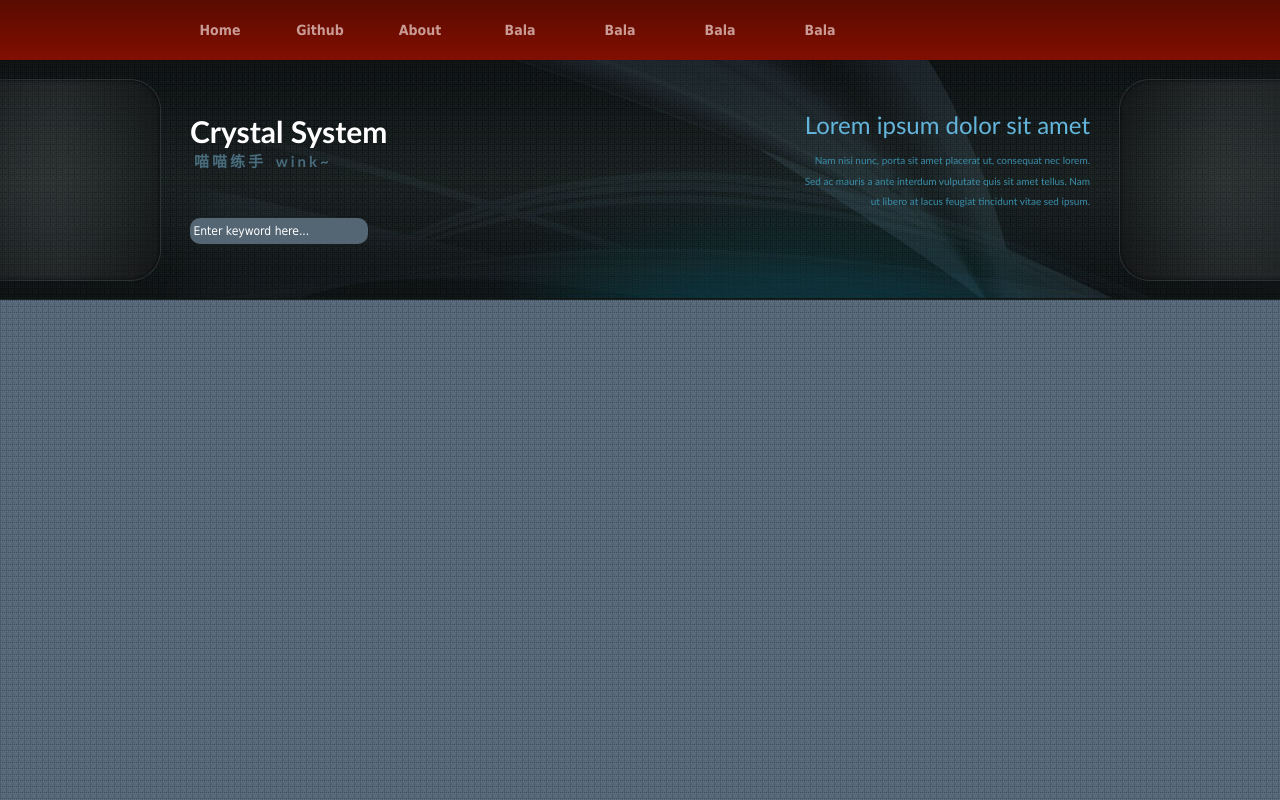
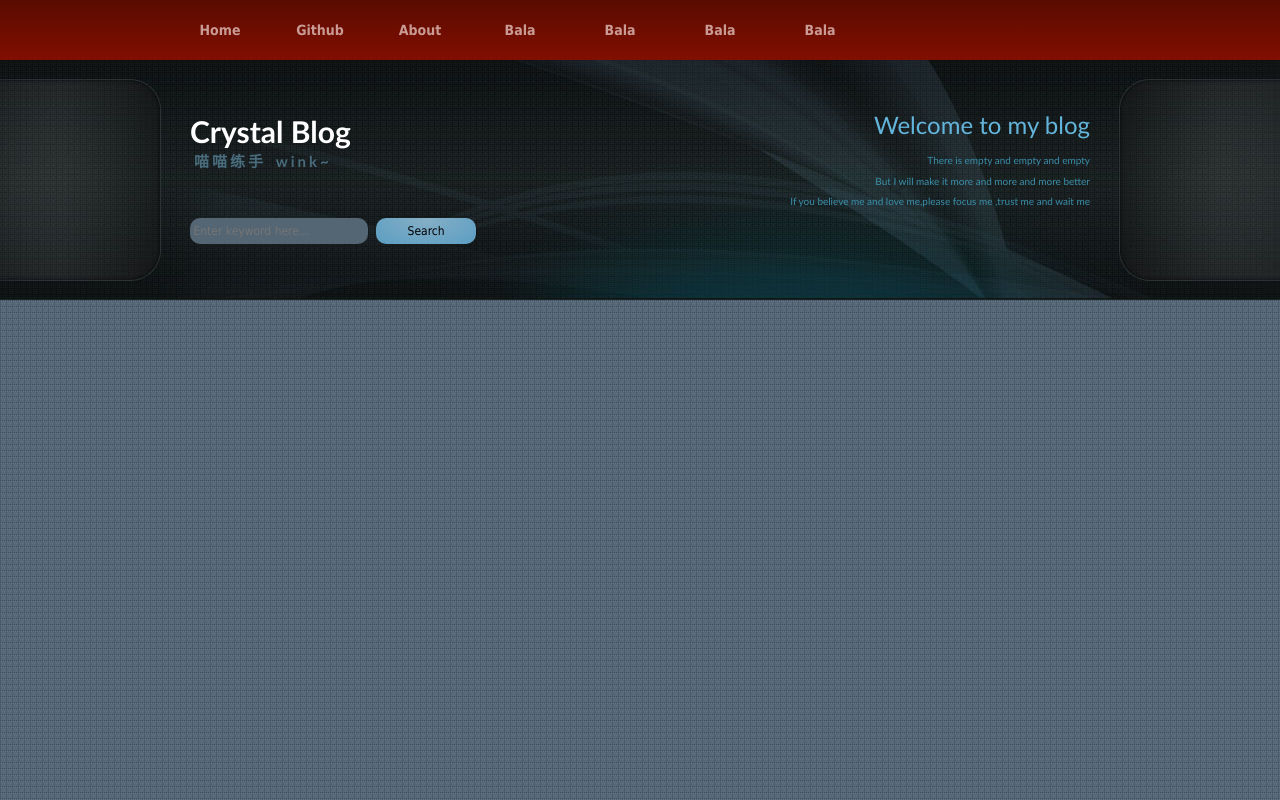
Before and after one commit to QAQMiao/About-Javascript, a plain HTML site: page index.html in a window 1280 px wide. Shown: the top 800 px of the page. Drawn offline with Linux system fonts and the light colour scheme.

Commit message:
I dont know

```diff
--- a/index.html
+++ b/index.html
@@ -27,17 +27,18 @@
         </div>
         <div id = "head">
             <div id = "hLeft">
-                <h2>Crystal System</h2>
+                <h2>Crystal Blog</h2>
                 <p id = "discribe">喵喵练手 wink~</p>
                 <form>
-                  <input type="text"class = "radiusS" id = "in1" value = " Enter keyword here..."></input>
+                  <input type="text"class = "radiusS" id = "in1" placeholder = " Enter keyword here..."></input>
+                  <button class = "submit radiusS" id = "search">Search</button>
                 </form>
             </div>
             <div id="hRight">
-                <p id = "h3">Lorem ipsum dolor sit amet</p>
-                <p>Nam nisi nunc, porta sit amet placerat ut, consequat nec lorem.</p>
-                <p>Sed ac mauris a ante interdum vulputate quis sit amet tellus. Nam  </p>
-                <p>ut libero at lacus feugiat tincidunt vitae sed ipsum.</p>
+                <p id = "h3">Welcome to my blog</p>
+                <p>There is empty and empty and empty</p>
+                <p>But I will make it more and more and more better</p>
+                <p>If you believe me and love me,please focus me ,trust me and wait me</p>
             </div>
         </div>
     </div>
--- a/style.css
+++ b/style.css
@@ -31,6 +31,20 @@ body{
     -moz-border-radius: 35px;
     -o-border-radius: 35px;
     border-radius: 35px;
+}
+.mbt{
+    height: 60px;
+    width: 100px;
+    margin: 0;
+    border: 0;
+    background-color: transparent;
+    font-weight: bolder;
+    font-size: 14px;
+    color: #ca9b95;
+}
+.mbt:hover{
+    background: url(mbtHover.jpg) center no-repeat;
+    color: #ffffff;
 }
 .radiusM{
     -wekit-border-radius: 20px;
@@ -76,20 +90,6 @@ body{
 }
 #mainMenu{
     height: 60px;
-}
-.mbt{
-    height: 60px;
-    width: 100px;
-    margin: 0;
-    border: 0;
-    background-color: transparent;
-    font-weight: bolder;
-    font-size: 14px;
-    color: #ca9b95;
-}
-.mbt:hover{
-    background: url(mbtHover.jpg) center no-repeat;
-    color: #ffffff;
 }
 #head{
     height: 240px;
@@ -143,3 +143,28 @@ body{
     background-color: #546573;
     color: #ffffff;
 }
+#search {
+    width: 100px;
+    height: 26px;
+    background: -moz-radial-gradient(top,#87afc6,#5b9ec3);/*火狐*/
+    background: -webkit-gradient(radial, 0% 0%, 0% 100%,from(#87afc6), to(#5b9ec3));/*谷歌*/
+    background: -webkit-gradient(radial, 0% 0%, 0% 100%, from(#87afc6), to(#5b9ec3));      /* Safari 4-5, Chrome 1-9*/
+    background: -webkit-radial-gradient(top, #87afc6, #5b9ec3);   /*Safari5.1 Chrome 10+*/
+    background: -o-radial-gradient(top, #87afc6, #5b9ec3);  /*Opera 11.10+*/
+    border: 0;
+    margin-left: 5px;
+}
+#search:hover {
+    background: -moz-radial-gradient(top,#87afc6,#4388ae);/*火狐*/
+    background: -webkit-gradient(radial, 0% 0%, 0% 100%,from(#87afc6), to(#4388ae));/*谷歌*/
+    background: -webkit-gradient(radial, 0% 0%, 0% 100%, from(#87afc6), to(#4388ae));      /* Safari 4-5, Chrome 1-9*/
+    background: -webkit-radial-gradient(top, #87afc6, #4388ae);   /*Safari5.1 Chrome 10+*/
+    background: -o-radial-gradient(top, #87afc6, #4388ae);  /*Opera 11.10+*/
+}
+#search:active {
+    background: -moz-radial-gradient(top,#87afc6,#2a729a);/*火狐*/
+    background: -webkit-gradient(radial, 0% 0%, 0% 100%,from(#87afc6), to(#2a729a));/*谷歌*/
+    background: -webkit-gradient(radial, 0% 0%, 0% 100%, from(#87afc6), to(#2a729a));      /* Safari 4-5, Chrome 1-9*/
+    background: -webkit-radial-gradient(top, #87afc6, #2b7197);   /*Safari5.1 Chrome 10+*/
+    background: -o-radial-gradient(top, #87afc6, #2b7197);  /*Opera 11.10+*/
+}
```
Also changed, not shown: params.json (deleted, +0 -1 lines).
